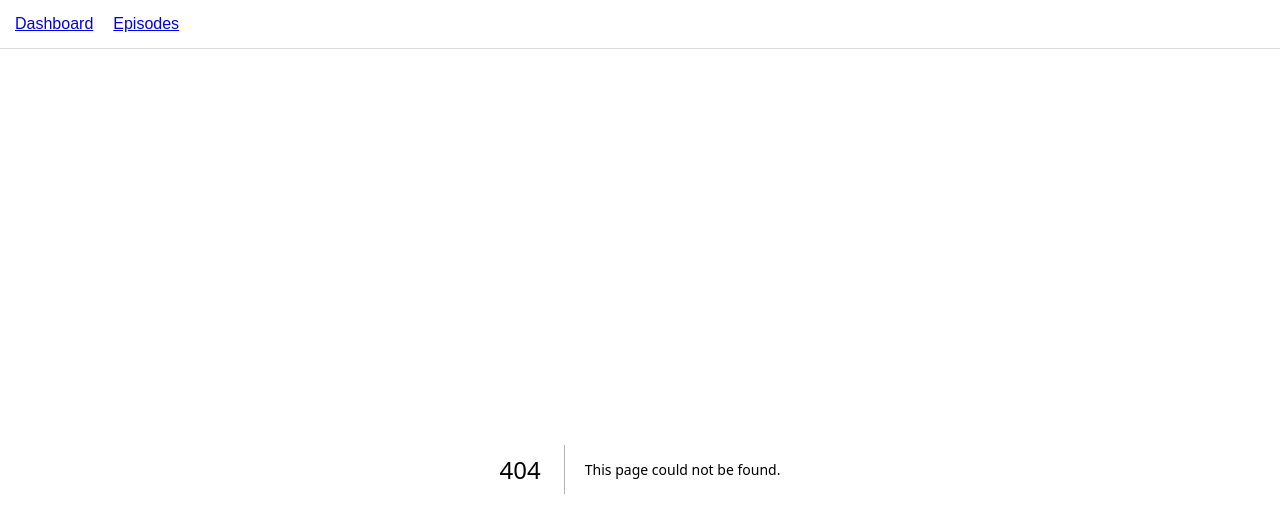
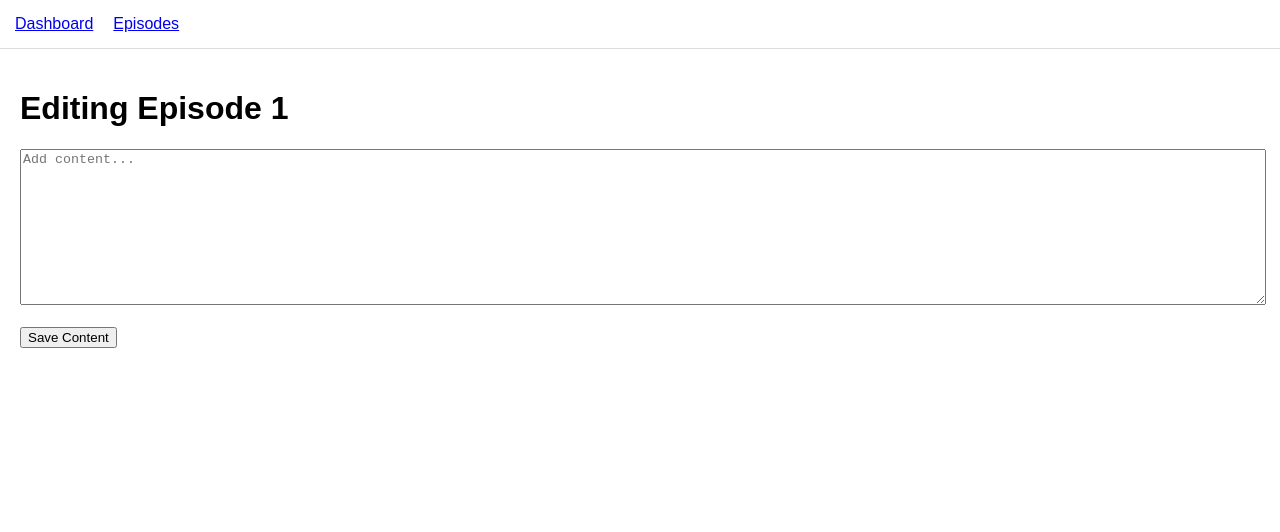
Before and after one commit to Mr-Black-Of-Shades/The-Grey-Diary-Studio, a Next.js app: page /studio/episodes/1 in a window 1280 px wide. Before the commit this address had no page. Shown: the top 532 px of the page. Built offline with nearby package versions, Linux system fonts and the light colour scheme.

Commit message:
Create EpisodePage component for editing episodes

```diff
--- /dev/null
+++ b/app/studio/episodes/[id]/page.js
@@ -0,0 +1,20 @@
+export const dynamic = "force-dynamic";
+
+export default function EpisodePage({ params }) {
+  const { id } = params;
+
+  return (
+    <div>
+      <h1>Editing Episode {id}</h1>
+
+      <textarea
+        placeholder="Add content..."
+        style={{ width: "100%", height: 150 }}
+      />
+
+      <br /><br />
+
+      <button>Save Content</button>
+    </div>
+  );
+}
```
